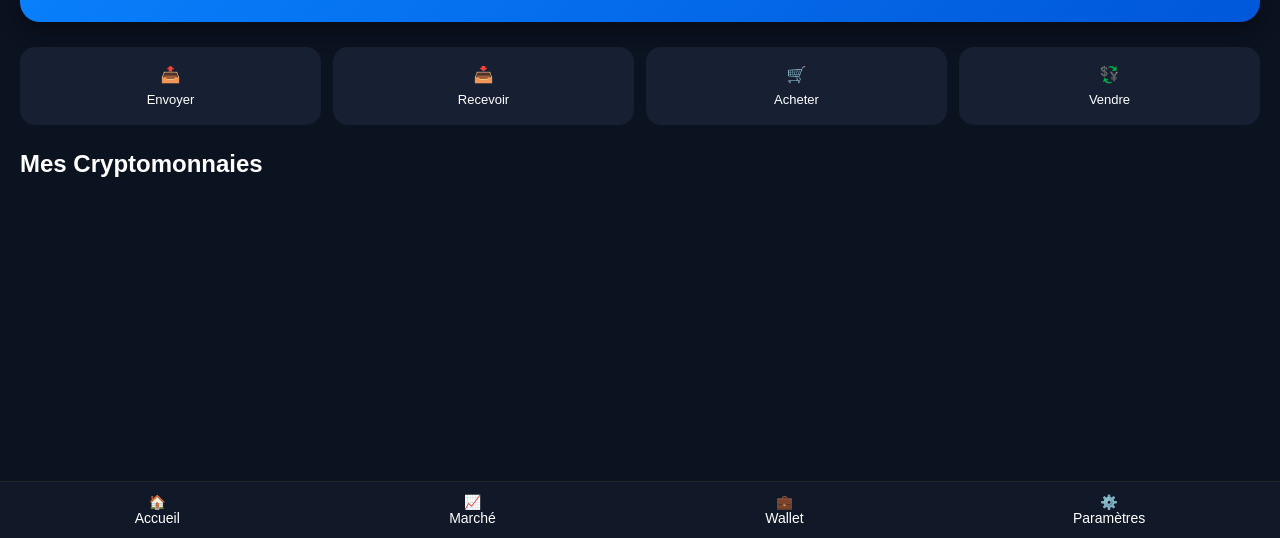
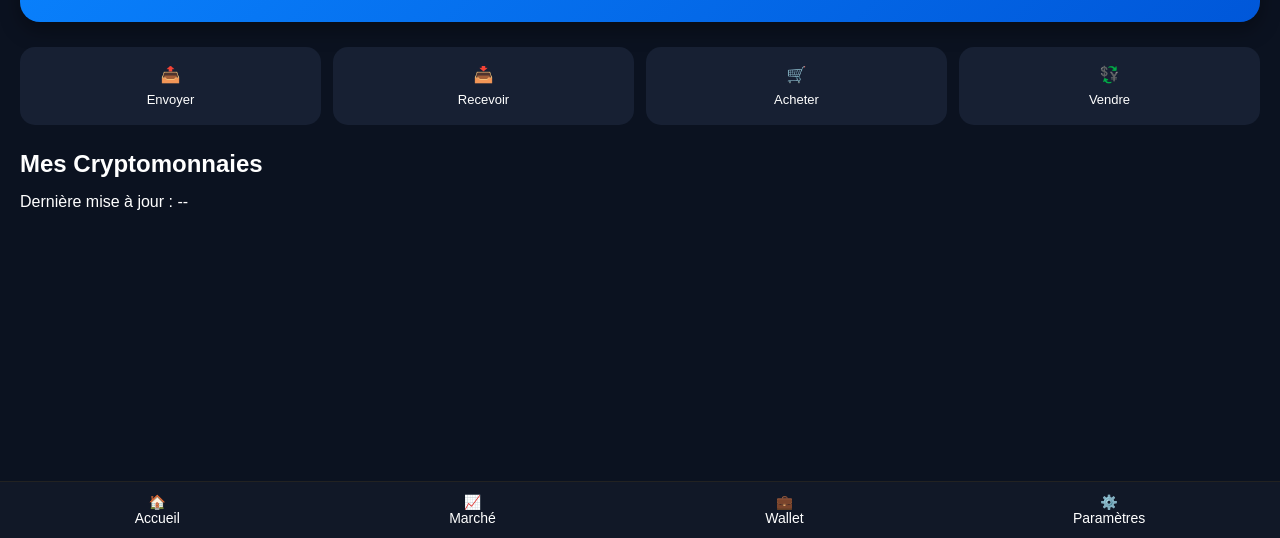
Before and after one commit to SOCOETRAP200/socoetrap200.github.io, a plain HTML site: page index.html in a window 1280 px wide. Shown: the part 262-800 px from the top of the page. Drawn offline with Linux system fonts and the light colour scheme; no server answers.

Commit message:
Add last update paragraph to index.html

```diff
--- a/index.html
+++ b/index.html
@@ -92,5 +92,7 @@ navigator.serviceWorker.register("./service-worker.js");
 
 </script>
 
+
 </body>
 </html>
+<p id="lastUpdate">Dernière mise à jour : --</p>
```
